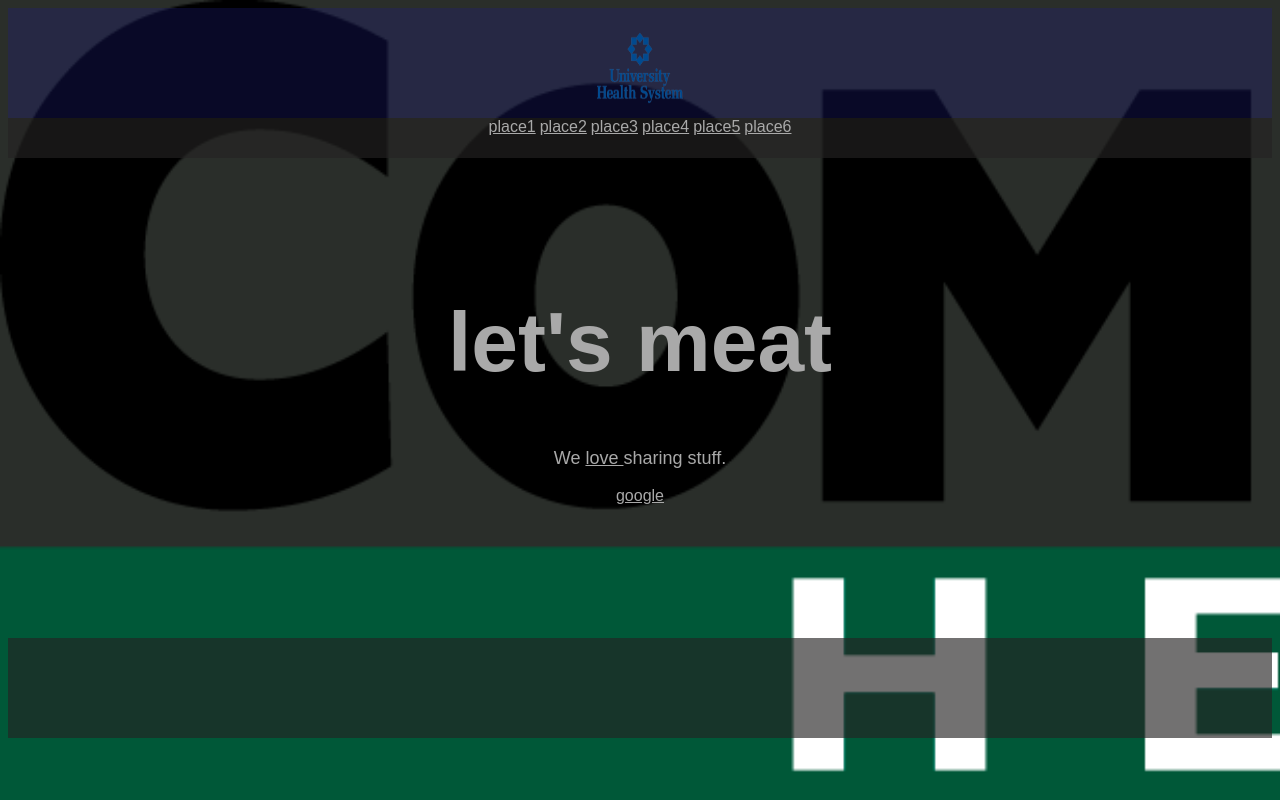
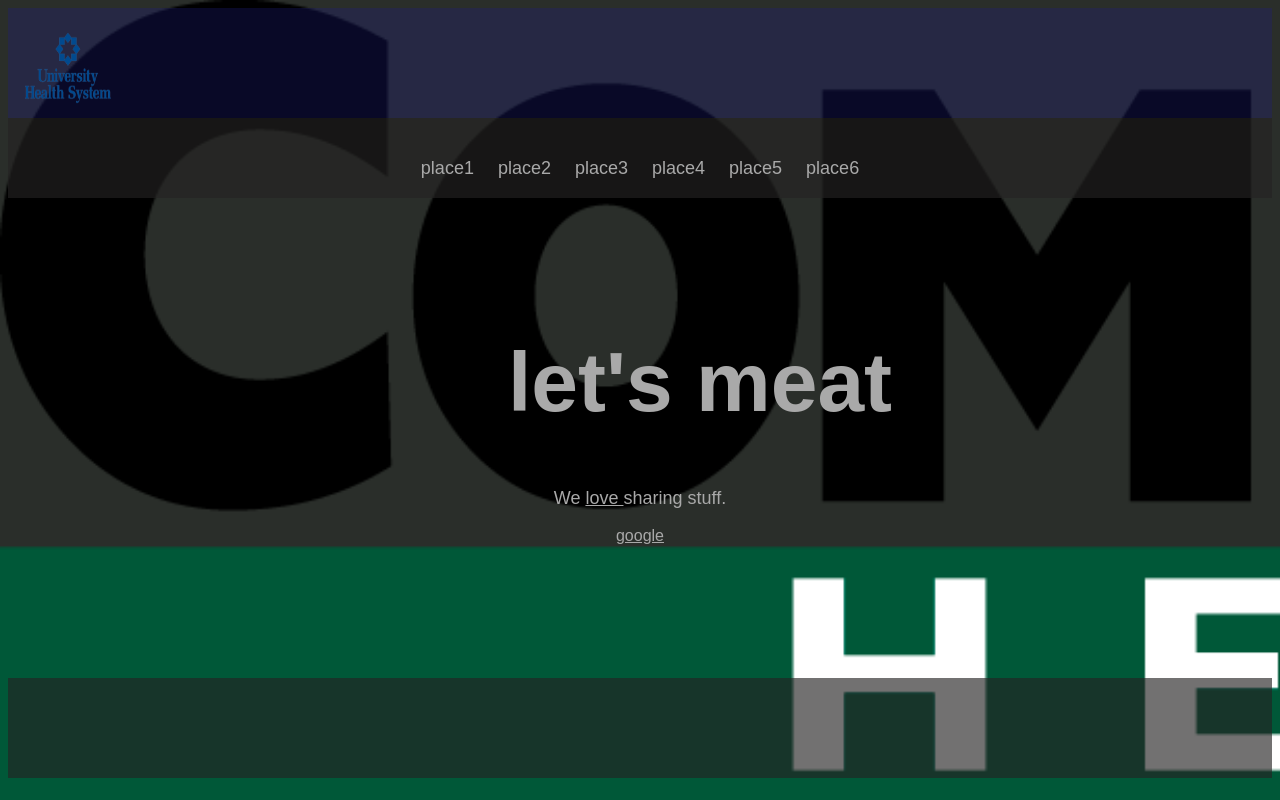
Before and after one commit to ZenitramRafael/HTML_CSS_Course-YouTube, a plain HTML site: page Project1/index.html in a window 1280 px wide. Drawn offline with Linux system fonts and the light colour scheme.

Commit message:
CSS compound classes
2:58:25

```diff
--- a/Project1/style.css
+++ b/Project1/style.css
@@ -21,7 +21,7 @@ header {
     background-size: cover;
     background-repeat: no-repeat;
     height: 110px;
-    text-align: center;
+    text-align: left;
 }
 
 img.logo {
@@ -34,6 +34,8 @@ nav {
     background-color: rgba(37, 35, 35, 0.644);
     height: 40px;
     text-align: center;
+    padding-top: 40px;
+    padding-top: 40px;
 }
 
 main {
@@ -53,6 +55,7 @@ h1 {
     font-size: 84px;
     color: darkgrey;
     font-family: Arial, Helvetica, sans-serif;
+    padding-left: 120px;
 
 }
 
@@ -66,3 +69,10 @@ a {
     color: darkgrey;
     font-family: Arial, Helvetica, sans-serif;
 }
+
+nav a {
+    text-decoration: none;
+    font-size: 18px;
+    padding-left: 10px;
+    padding-right: 10px;
+}
```
